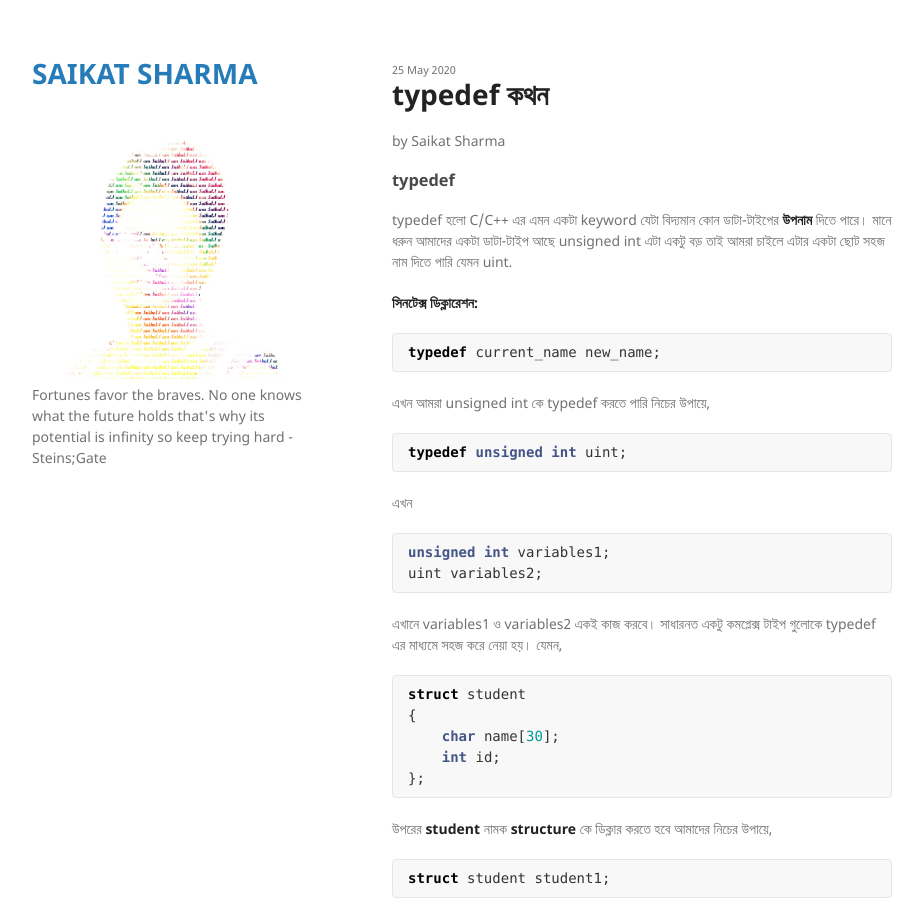
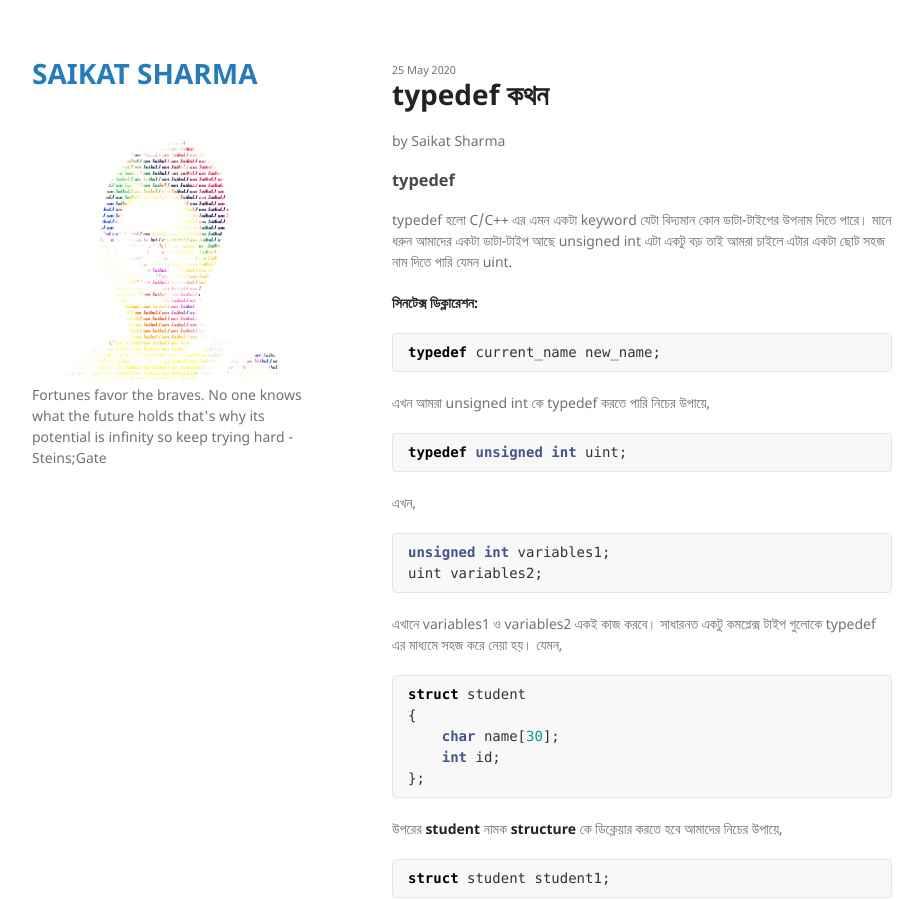
Before and after one commit to Saikat-S/Saikat-S.github.io, a Jekyll site: the page built from _posts/2020-05-25-What-is-typedef.md, in a window 1280 px wide and 900 px high. Shown: the whole window, without its empty margins (178-1101 px from the left). Built offline with Jekyll 4.4.1, drawn with Linux system fonts in a browser that asks for light colours.

````diff
--- a/_posts/2020-05-25-What-is-typedef.md
+++ b/_posts/2020-05-25-What-is-typedef.md
@@ -6,7 +6,7 @@ tags: c, c++, typedef
 ---
 
 ### typedef
-typedef হলো  C/C++ এর এমন একটা  keyword যেটা বিদ্যমান কোন ডাটা-টাইপের **উপনাম** দিতে পারে। মানে ধরুন আমাদের একটা ডাটা-টাইপ আছে  unsigned int এটা একটু  বড় তাই আমরা চাইলে এটার একটা ছোট সহজ নাম দিতে পারি যেমন  uint.
+typedef হলো  C/C++ এর এমন একটা  keyword যেটা বিদ্যমান কোন ডাটা-টাইপের উপনাম দিতে পারে। মানে ধরুন আমাদের একটা ডাটা-টাইপ আছে  unsigned int এটা একটু  বড় তাই আমরা চাইলে এটার একটা ছোট সহজ নাম দিতে পারি যেমন  uint.
 
 **সিনটেক্স ডিক্লারেশন:**
 ```c
@@ -16,7 +16,7 @@ typedef current_name new_name;
 ```c
 typedef unsigned int uint;
 ```
-এখন
+এখন,
 ```c
 unsigned int variables1;
 uint variables2;
@@ -30,7 +30,7 @@ struct student
     int id;
 };
 ```
-উপরের **student** নামক **structure** কে ডিক্লার করতে হবে আমাদের নিচের উপায়ে,
+উপরের **student** নামক **structure** কে ডিক্লেয়ার করতে হবে আমাদের নিচের উপায়ে,
 ```c
 struct student student1;
 ```
````
